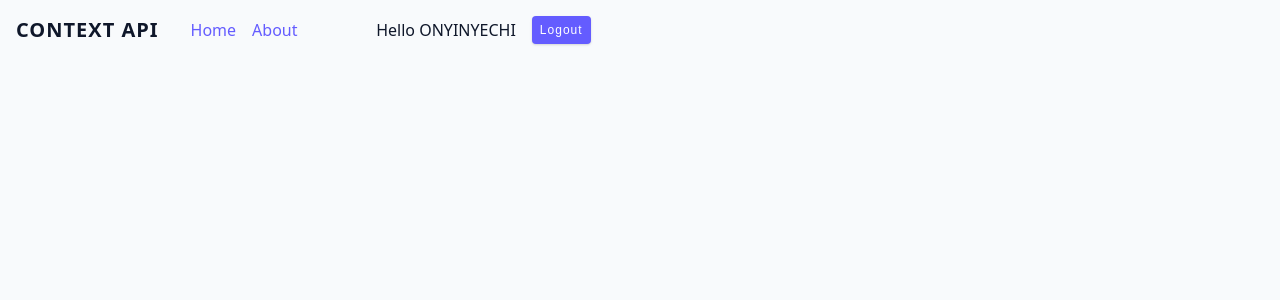
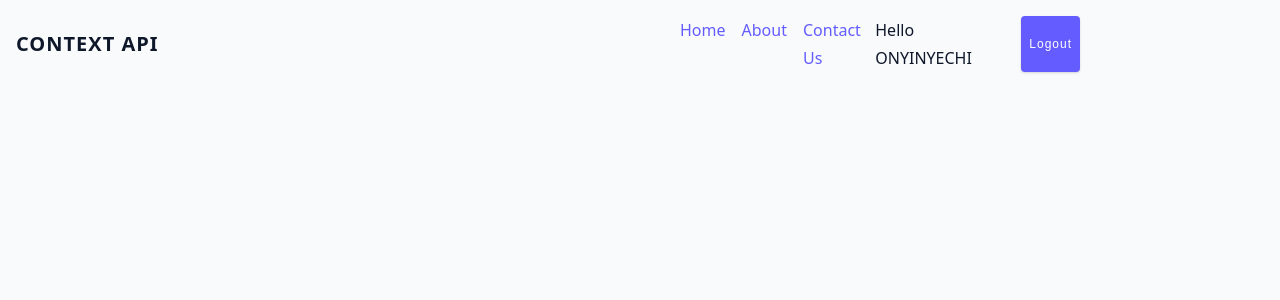
Before and after one commit to Ikendu/React-Apps, a React (Vite) app in the folder advanced-react/: page / in a window 1280 px wide. Shown: the top 300 px of the page. Built offline with nearby package versions, Linux system fonts and the light colour scheme.

Commit message:
retouch css file

```diff
--- a/advanced-react/src/index.css
+++ b/advanced-react/src/index.css
@@ -278,7 +278,7 @@ ul {
   display: flex;
   align-items: center;
   background: var(--white);
-  padding: 1rem 2rem;
+  padding: auto;
   border-radius: var(--borderRadius);
   text-align: left;
 }
@@ -299,8 +299,9 @@ ul {
 .navbar {
   padding: 1rem;
   display: grid;
-  grid-template-columns: auto 1fr;
-  column-gap: 2rem;
+  grid-template-columns: repeat(2, 1fr);
+  /*grid-template-columns: auto 1fr;*/
+  column-gap: 5rem;
   align-items: center;
 }
 .navbar h5 {
--- a/advanced-react/src/projects/09-context-api/NavLinks.jsx
+++ b/advanced-react/src/projects/09-context-api/NavLinks.jsx
@@ -9,6 +9,9 @@ const NavLinks = () => {
         <li>
           <a href="#">About</a>
         </li>
+        <li>
+          <a href="#">Contact Us</a>
+        </li>
       </ul>
       <UserContainer />
     </div>
```
